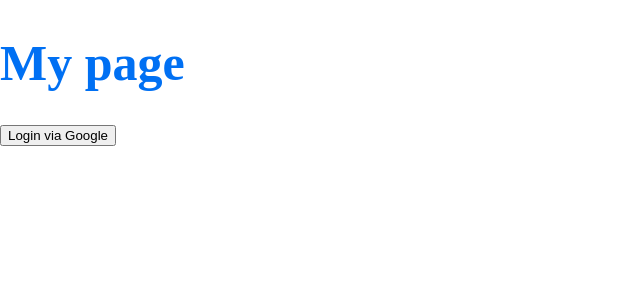
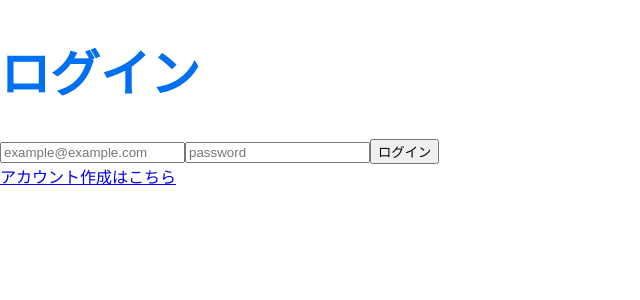
Before and after one commit to empitsu/quiz_app, a Next.js app: page / in a window 1280 px wide. Shown: the top 300 px of the page, without its empty margins (0-640 px from the left). Built offline with nearby package versions, Linux system fonts and the light colour scheme; no server answers.

Commit message:
feat: implement login and logout

```diff
--- a/pages/index.tsx
+++ b/pages/index.tsx
@@ -1,15 +1,85 @@
 import styled from "styled-components";
+import { useRouter } from "next/router";
+import { useAuthState } from "react-firebase-hooks/auth";
+import { loginWithEmailAndPassword, getAuth } from "../utils/firebaseHelpers";
+import { useCallback, useEffect } from "react";
+import Link from "next/link";
+import Head from "next/head";
+import { SubmitHandler, useForm } from "react-hook-form";
 
 const Title = styled.h1`
   font-size: 50px;
   color: ${({ theme }) => theme.colors.primary};
 `;
 
+type FormValues = {
+  userEmail: string;
+  userPassword: string;
+};
+
 export default function Home() {
+  const { register, handleSubmit, errors } = useForm<FormValues>();
+
+  const [user, loadingForAuth, authError] = useAuthState(getAuth());
+  const router = useRouter();
+
+  useEffect(() => {
+    if (user && !loadingForAuth) {
+      router.push("/mypage/top");
+    }
+  }, [loadingForAuth, router, user]);
+
+  const onSubmit = useCallback<SubmitHandler<FormValues>>(
+    async (data) => {
+      console.log(data);
+
+      const user = await loginWithEmailAndPassword(
+        data.userEmail,
+        data.userPassword
+      );
+      if (user) {
+        router.push("/mypage/top");
+      }
+    },
+    [router]
+  );
   return (
     <>
-      <Title>My page</Title>
-      <button>Login via Google</button>
+      <Head>
+        <title>ログイン</title>
+      </Head>
+      <Title>ログイン</Title>
+
+      <form onSubmit={handleSubmit(onSubmit)}>
+        <input
+          type="text"
+          name="userEmail"
+          placeholder="example@example.com"
+          ref={register({
+            required: "メールアドレスを入力してください。",
+          })}
+        ></input>
+        {errors.userEmail && <p>{errors.userEmail.message}</p>}
+
+        <input
+          type="password"
+          name="userPassword"
+          placeholder="password"
+          ref={register({
+            required: true,
+            minLength: {
+              value: 6,
+              message: "パスワードは6文字以上です。",
+            },
+          })}
+        ></input>
+        {errors.userPassword && <p>{errors.userPassword.message}</p>}
+        <button type="submit" disabled={loadingForAuth}>
+          ログイン
+        </button>
+        {authError && <p>authError</p>}
+      </form>
+      <Link href="/signup">アカウント作成はこちら</Link>
     </>
   );
 }
--- a/pages/mypage/answer.tsx
+++ b/pages/mypage/answer.tsx
@@ -1,9 +1,14 @@
+import Head from "next/head";
+
 import Link from "next/link";
 import Layout from "../../components/Layout";
 
 export default function Answer() {
   return (
     <Layout>
+      <Head>
+        <title>Answer</title>
+      </Head>
       <h1>Answer</h1>
     </Layout>
   );
--- a/pages/mypage/register.tsx
+++ b/pages/mypage/register.tsx
@@ -1,3 +1,4 @@
+import Head from "next/head";
 import { ChangeEventHandler, useCallback, useState } from "react";
 import Layout from "../../components/Layout";
 import RegisterSelectionQuiz from "../../components/organisms/RegisterSelectionQuiz";
@@ -18,6 +19,9 @@ export default function Register() {
   return (
     <>
       <Layout>
+        <Head>
+          <title>Register</title>
+        </Head>
         <h1>Register</h1>
         <section>
           <input
```
Also changed, not shown: components/Layout.tsx (+18 -0 lines).
